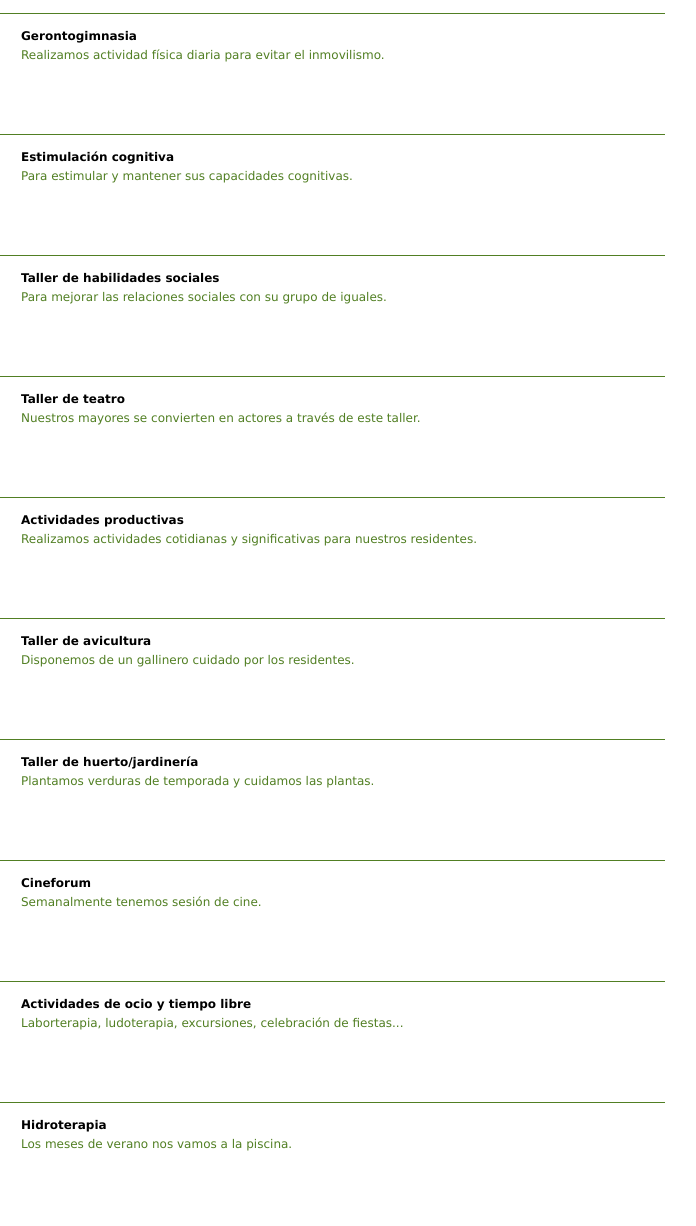
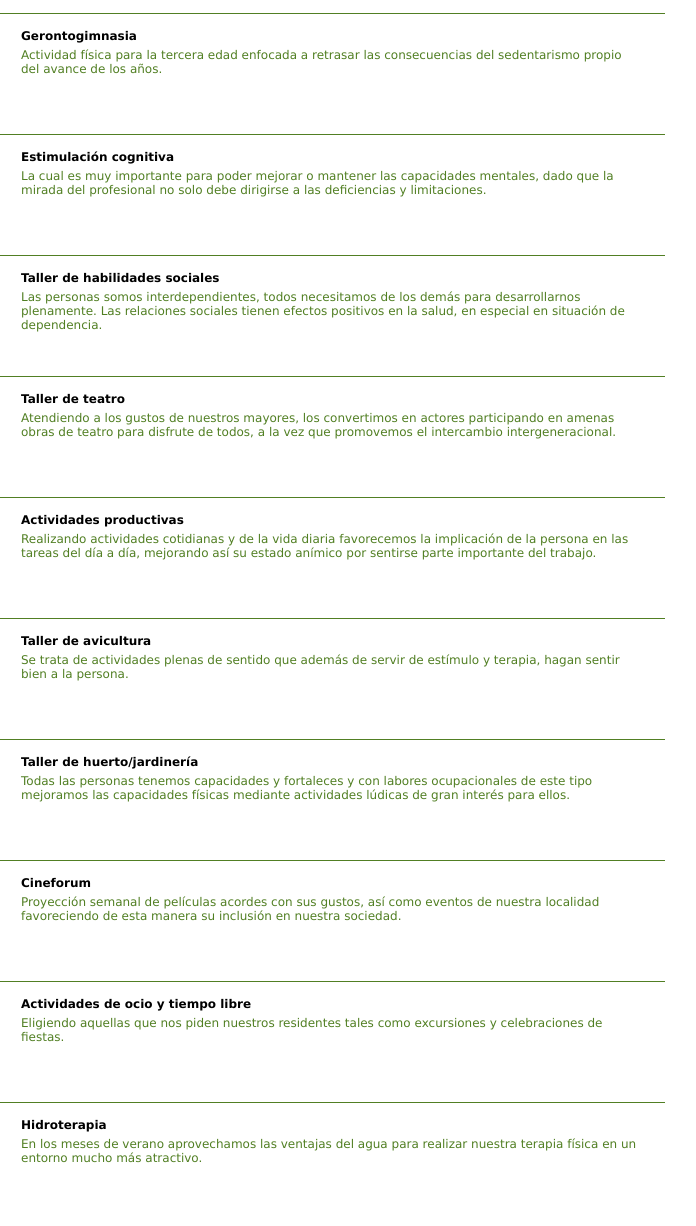
Before and after one commit to rflores94/rflores94.github.io, a plain HTML site: page residencia/actividades/actividades.html in a window 1280 px wide. Shown: the part 267-1493 px from the top of the page, 365-1061 px from the left. Drawn offline with Linux system fonts and the light colour scheme.

Commit message:
Final rectificado

```diff
--- a/residencia/actividades/actividades.html
+++ b/residencia/actividades/actividades.html
@@ -164,7 +164,7 @@ a:active {
       <div class="promocionesfoto"><img src="gerontogimnasia.JPG" width="300" height="300" class="fotoventa" /></div>
       <div class="promocionesventa">
           <div class="promocionesventaarriba">Gerontogimnasia</div>
-          <div class="promocionesventamedio">	Realizamos actividad física diaria para evitar el inmovilismo.</div>
+          <div class="promocionesventamedio">	Actividad física para la tercera edad enfocada a retrasar las consecuencias del sedentarismo propio del avance de los años.</div>
           <div class="promocionesventamedio"></div>
       </div>
   </div>
@@ -172,7 +172,7 @@ a:active {
       <div class="promocionesfoto"><img src="estimulación%20cognitiva.jpg" width="300" height="300" class="fotoventa" /></div>
       <div class="promocionesventa">
           <div class="promocionesventaarriba">Estimulación cognitiva</div>
-          <div class="promocionesventamedio">	Para estimular y mantener sus capacidades cognitivas.</div>
+          <div class="promocionesventamedio">	La cual es muy importante para poder mejorar o mantener las capacidades mentales, dado que la mirada del profesional no solo debe dirigirse a las deficiencias y limitaciones.</div>
           <div class="promocionesventamedio"></div>
       </div>
   </div>
@@ -180,7 +180,7 @@ a:active {
   	<div class="promocionesfoto"><img src="Taller%20habilidades%20sociales.JPG" width="300" height="300" class="fotoventa" /></div>
 	<div class="promocionesventa">
   		<div class="promocionesventaarriba">Taller de habilidades sociales</div>
-  		<div class="promocionesventamedio">	Para mejorar las relaciones sociales con su grupo de iguales.</div>
+  		<div class="promocionesventamedio">	Las personas somos interdependientes, todos necesitamos de los demás para desarrollarnos plenamente. Las relaciones sociales tienen efectos positivos en la salud, en especial en situación de dependencia.</div>
   		<div class="promocionesventamedio"></div>
 	</div>
   </div>
@@ -188,7 +188,7 @@ a:active {
     <div class="promocionesfoto"><img src="taller%20de%20teatro.JPG" alt="" width="200" height="200" class="fotoventa" /></div>
     <div class="promocionesventa">
       <div class="promocionesventaarriba">Taller de teatro</div>
-      <div class="promocionesventamedio"> Nuestros mayores se convierten en actores a través de este taller.</div>
+      <div class="promocionesventamedio"> Atendiendo a los gustos de nuestros mayores, los convertimos en actores participando en amenas obras de teatro para disfrute de todos, a la vez que promovemos el intercambio intergeneracional.</div>
       <div class="promocionesventamedio"></div>
     </div>
   </div>
@@ -196,7 +196,7 @@ a:active {
     <div class="promocionesfoto"><img src="actividades%20%20productivas.JPG" alt="" width="200" height="200" class="fotoventa" /></div>
     <div class="promocionesventa">
       <div class="promocionesventaarriba">Actividades productivas</div>
-      <div class="promocionesventamedio"> Realizamos actividades cotidianas y significativas para nuestros residentes.</div>
+      <div class="promocionesventamedio"> Realizando actividades cotidianas y de la vida diaria favorecemos la implicación de la persona en las tareas del día a día, mejorando así su estado anímico por sentirse parte importante del trabajo.</div>
       <div class="promocionesventamedio"></div>
     </div>
   </div>
@@ -204,7 +204,7 @@ a:active {
     <div class="promocionesfoto"><img src="taller%20avicultura.JPG" alt="" width="200" height="200" class="fotoventa" /></div>
     <div class="promocionesventa">
       <div class="promocionesventaarriba">Taller de avicultura</div>
-      <div class="promocionesventamedio"> Disponemos de un gallinero cuidado por los residentes.</div>
+      <div class="promocionesventamedio"> Se trata de actividades plenas de sentido que además de servir de estímulo y terapia, hagan sentir bien a la persona.</div>
       <div class="promocionesventamedio"></div>
     </div>
   </div>
@@ -212,7 +212,7 @@ a:active {
     <div class="promocionesfoto"><img src="Taller%20huerto%20jardineria.JPG" alt="" width="500" height="375" class="fotoventa" /></div>
     <div class="promocionesventa">
       <div class="promocionesventaarriba">Taller de huerto/jardinería</div>
-      <div class="promocionesventamedio"> Plantamos verduras de temporada y cuidamos las plantas.</div>
+      <div class="promocionesventamedio"> Todas las personas tenemos capacidades y fortaleces y con labores ocupacionales de este tipo mejoramos las capacidades físicas mediante actividades lúdicas de gran interés para ellos.</div>
       <div class="promocionesventamedio"></div>
     </div>
   </div>
@@ -220,7 +220,7 @@ a:active {
     <div class="promocionesfoto"><img src="cineforum.JPG" alt="" width="500" height="375" class="fotoventa" /></div>
     <div class="promocionesventa">
       <div class="promocionesventaarriba">Cineforum</div>
-      <div class="promocionesventamedio"> Semanalmente tenemos sesión de cine.</div>
+      <div class="promocionesventamedio"> Proyección semanal de películas acordes con sus gustos, así como eventos de nuestra localidad favoreciendo de esta manera su inclusión en nuestra sociedad.</div>
       <div class="promocionesventamedio"></div>
     </div>
   </div>
@@ -228,7 +228,7 @@ a:active {
       <div class="promocionesfoto"><img src="actividades%20de%20ocio%20y%20tiempo%20libre.JPG" alt="" width="500" height="375" class="fotoventa" /></div>
       <div class="promocionesventa">
           <div class="promocionesventaarriba">Actividades de ocio y tiempo libre</div>
-          <div class="promocionesventamedio"> Laborterapia, ludoterapia, excursiones, celebración de fiestas...</div>
+          <div class="promocionesventamedio"> Eligiendo aquellas que nos piden nuestros residentes tales como excursiones y celebraciones de fiestas.</div>
           <div class="promocionesventamedio"></div>
       </div>
   </div>
@@ -236,7 +236,7 @@ a:active {
       <div class="promocionesfoto"><img src="hidroterapia.jpg" alt="" width="500" height="375" class="fotoventa" /></div>
       <div class="promocionesventa">
           <div class="promocionesventaarriba">Hidroterapia</div>
-          <div class="promocionesventamedio"> Los meses de verano nos vamos a la piscina.</div>
+          <div class="promocionesventamedio"> En los meses de verano aprovechamos las ventajas del agua para realizar nuestra terapia física en un entorno mucho más atractivo.</div>
           <div class="promocionesventamedio"></div>
       </div>
   </div>
```
Also changed, not shown: residencia/contacto.html (+0 -7 lines), residencia/servicios/servicios.html (+9 -9 lines).
